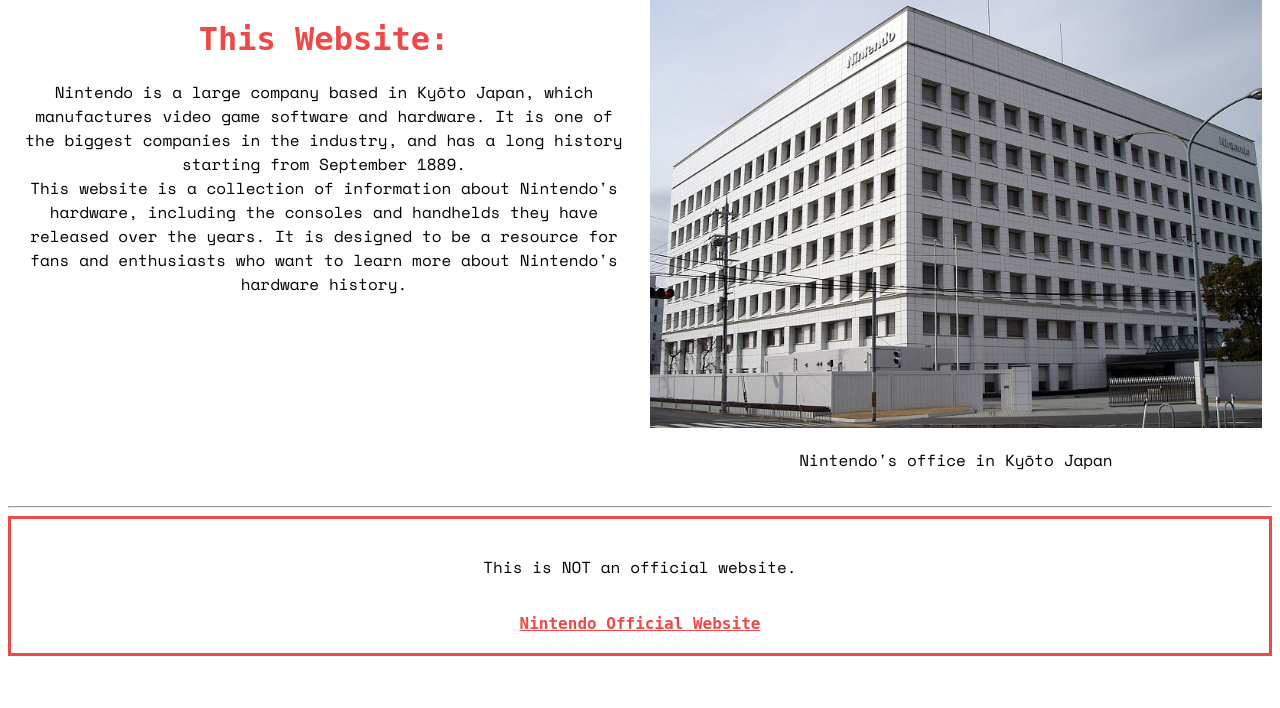
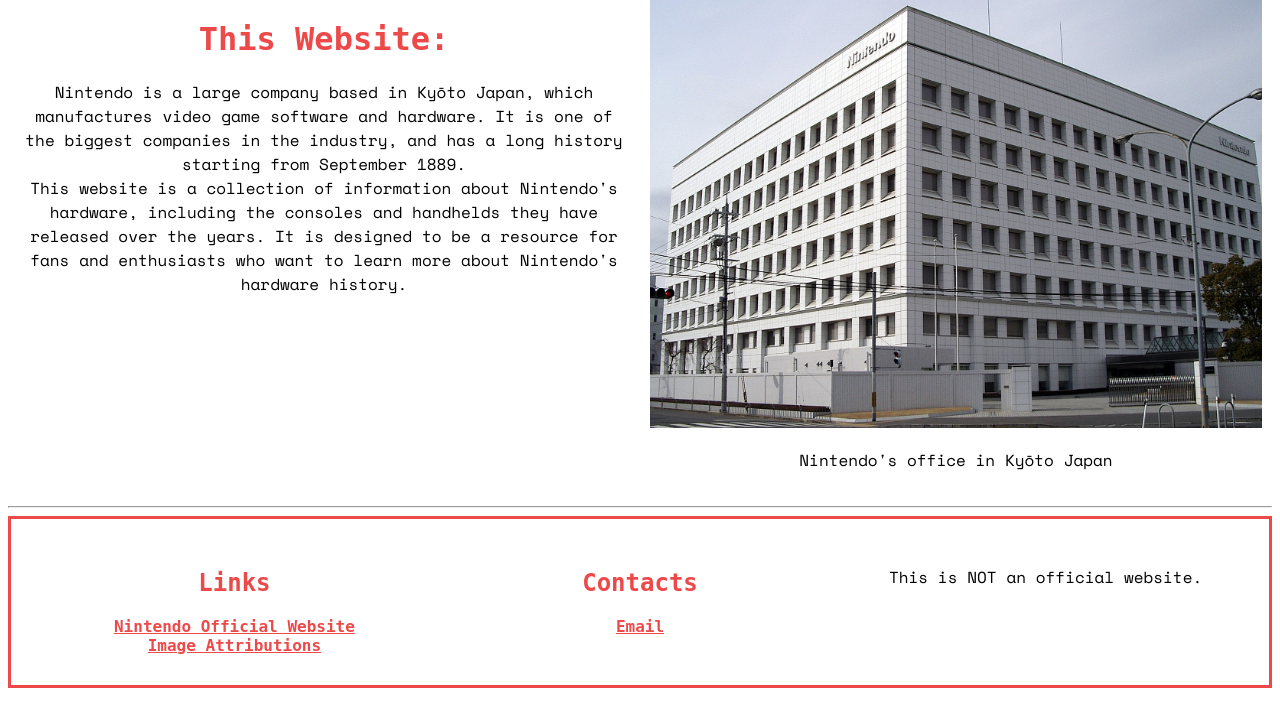
Before and after one commit to 22197/yr12db_webproject, a Flask app: page / in a window 1280 px wide. Shown: the part 315-1023 px from the top of the page. Before the commit the page ends 971 px from the top, so only its background shows below. Run offline with Flask 3, Linux system fonts and the light colour scheme; some web fonts are replaced.

Commit message:
footer and attributions page

```diff
--- a/routes.py
+++ b/routes.py
@@ -88,6 +88,11 @@ def search(): #initaly copy student teacher's code --> adapt and improve it
     conn.close()
     return render_template('search_result.html', hardwares=hardwares, search_query=search_query)
 
+#attributons page route
+@app.route('/attributions')
+def attributions():
+    return render_template("attributions.html", title="attributions")
+
 #route for 404 error
 @app.errorhandler(404)
 def page_not_found(e):
--- a/static/style.css
+++ b/static/style.css
@@ -188,3 +188,9 @@ footer{
     padding: 20px;
     margin-bottom: 20px;
 }
+.column1{
+    flex: 0 0 33.3%;
+    padding: 10px;
+    text-align: center;
+    box-sizing :border-box;
+}
--- a/templates/_footer.html
+++ b/templates/_footer.html
@@ -1,7 +1,21 @@
 <div class="footer">
-    <nav>
-    <p>This is NOT an official website.</p><br>
-    <b><a href="https://www.nintendo.com/us/?srsltid=AfmBOopLaJ7clPdxw2M62PAfvFSFyXiFscxMJydsQbp2UOCiuAYi5964"
-    target="_blank">Nintendo Official Website</a></b>
-    </nav>
+
 </div>
+
+<div class="row">
+    <div class="column1">
+        <h2>Links</h2>
+        <b><a href="https://www.nintendo.com/us/?srsltid=AfmBOopLaJ7clPdxw2M62PAfvFSFyXiFscxMJydsQbp2UOCiuAYi5964"
+    target="_blank">Nintendo Official Website</a></b><br>
+        <b><a href="/attributions">Image Attributions</a></b><br>
+    </div>
+
+    <div class="column1">
+        <h2>Contacts</h2>
+        <b><a href="mailto: 22197@gmail.com">Email</a></b>
+    </div>
+    <div class="column1">
+          <p>This is NOT an official website.</p>
+    </div>
+
+</div>
```
